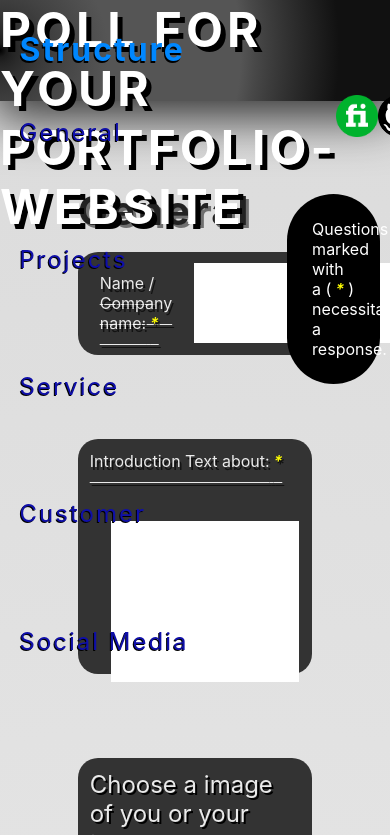
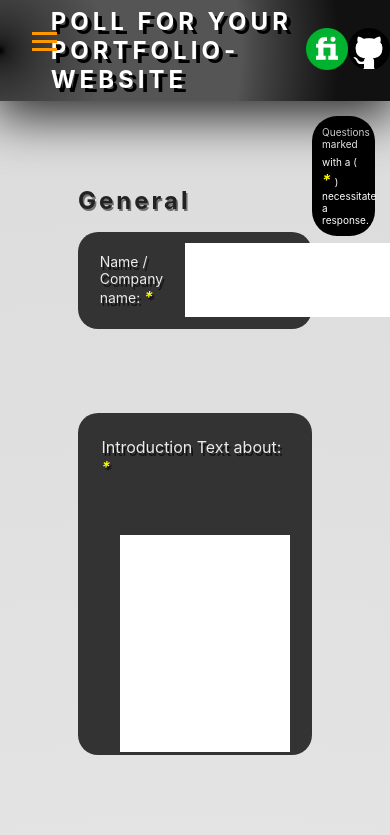
Before and after one commit to LucaSchirmer/form-website, a React (Create React App) app in the folder formWebsite/formapp/: page / in a window 390 px wide. Shown: the top 835 px of the page. Built offline with nearby package versions, Linux system fonts and the light colour scheme.

Commit message:
init push responsive design

```diff
--- a/formWebsite/formapp/src/App.css
+++ b/formWebsite/formapp/src/App.css
@@ -27,10 +27,10 @@
   position: absolute;
   right: 0;
 
-  padding: 25px;
+  padding: 15px;
 
-  margin: 10px;
-  border-radius: 50px;
+  margin: 30px;
+  border-radius: 25px;
 
   margin-top: 11vh;
 }
@@ -449,3 +449,161 @@ textarea{
 
   color: #eee;
 }
+
+/* @responsive */
+
+.responsiveNavEl{
+  position: fixed;
+  z-index: 20000  ;
+
+  top: 2rem;
+  left: 2rem;
+
+  display: flex;
+  flex-direction: column;
+  gap: 5px;
+}
+
+.lineEL{
+  width: 25px;
+  height: 3px;
+
+  background-color: #ff9800;
+}
+
+.toggleDisplay{
+  display: none
+}
+
+@media (max-width: 1600px){
+  .mainHeadline {
+    font-size: 2rem;
+  }
+
+  .checkBoxInput {
+    padding: 2px !important;
+    font-size: 12px;
+  }
+
+  .checkBoxInputContainer{
+    grid-template-columns: 1fr 2fr 1fr;
+  }
+}
+
+@media (max-width: 1560px){
+  .inputTextAreaLabel{
+    text-decoration: none;
+  }
+
+  .inputElementColor .inputTextAreaLabel {
+    padding-bottom: 20px;
+  }
+
+  .inputElement label{
+    font-size: 14px;
+  }
+
+  .inputElementColor{
+    grid-template-columns: none;
+    grid-template-rows: auto 1fr;
+    align-content: center;
+    justify-content: center;
+  }
+}
+
+@media (max-width: 1400px){
+  .mainHeadline {
+    padding-left: 13vw;
+  }
+}
+
+@media (max-width: 1200px){
+  .mainHeadline {
+    font-size: 1.5rem;
+    text-shadow: #000000 4px 4px;
+  }
+
+  .subFormHeading{
+    font-size: 1.5rem;
+    text-shadow: #353535a5 1.5px 1.5px;
+  }
+
+  .sideNavHeadline {
+    font-size: 1.5rem;
+    padding-bottom: 35px;
+  }
+
+  .sideNavUl li a {
+    font-size: 1.2rem;
+  }
+
+  .checkBoxInputContainer{
+    width: 95%;
+  }
+
+  .requiredDisclaimer, .DragNdropLabel{
+    font-size: 12px;
+  }
+
+  .submitButtonMainForm{
+    font-size: 1rem;
+  }
+
+
+  .dragNdropP{
+    font-size: 1.25rem;
+  }
+
+
+  .dragNdropP span{
+    font-size: 14px;
+  }
+
+}
+
+@media (max-width: 1000px){
+
+  .toggleAsideResponsive{
+    background-color: #eeeeee1b;
+
+    /* box shadow fixen => nicht genug blur */
+    box-shadow: 0px 11px 50px 5px #eeeeee1b;
+
+    top: 0;
+    width: 30vw;
+
+    height: 85vh !important;
+    margin: 0;
+    padding-top: 15vh;
+  }
+
+  .formElement{
+    min-height: 35vh;
+    padding: 10%;
+  }
+
+  .dragNdropP{
+    font-size: 1rem;
+  }
+
+
+  .dragNdropP span{
+    font-size: 12px;
+  }
+
+  .requiredDisclaimer, .DragNdropLabel {
+    font-size: 10px;
+  }
+
+  .requiredDisclaimer {
+    padding: 10px;
+    margin: 15px;
+  }
+}
+
+
+@media (max-height: 1000px){
+  .sideNav {
+    height: 70vh;
+  }
+}
--- a/formWebsite/formapp/src/Home.js
+++ b/formWebsite/formapp/src/Home.js
@@ -1,25 +1,43 @@
 import './App.css';
-import React from 'react';
+import React, { useState, useEffect } from 'react';
 import Header from './app_content/Header.js';
+import Sidebar from './app_content/Sidebar.js';
+import Responsive from './app_content/Responsive';
 import Form from './app_content/form/MainForm.js';
-import Sidebar from './app_content/Sidebar.js';
 import Footer from './app_content/Footer.js';
 
+function Home() {
+  const [responsiveBool, setResponsiveBool] = useState(false);
 
-function Home() {
+  useEffect(() => {
+    function handleResize() {
+      if (window.innerWidth <= 1000) {
+        setResponsiveBool(true);
+      } else {
+        setResponsiveBool(false);
+      }
+    }
+
+    // Add an event listener for window resize
+    window.addEventListener('resize', handleResize);
+
+    // Initial check
+    handleResize();
+
+    // Cleanup the event listener when the component unmounts
+    return () => {
+      window.removeEventListener('resize', handleResize);
+    };
+  }, []);
+
   return (
     <div className="App">
       <Header />
-      <Sidebar />
-      <main
-        className='main'
-      >
-
+      {responsiveBool ? <Responsive /> : <Sidebar />}
+      <main className='main'>
         <div className='requiredDisclaimer'>
           Questions marked with a (<span className="StartYellowSpan"> * </span>) necessitate a response.
         </div>
-
-
         <Form />
       </main>
       <Footer />
--- /dev/null
+++ b/formWebsite/formapp/src/app_content/Responsive.js
@@ -0,0 +1,24 @@
+import { useState } from "react";
+import Sidebar from "./Sidebar";
+
+const Responsive = () => {
+    const [displayNone, setDisplayNone] = useState(1);
+
+    const handleOnclick = (event)=>{
+        setDisplayNone(displayNone * - 1);
+        console.log(displayNone)
+    }
+
+    return(
+        <div>
+            <div className="responsiveNavEl" onClick={handleOnclick} >
+                <div className="lineEL"></div>
+                <div className="lineEL"></div>
+                <div className="lineEL"></div>
+            </div>
+            {displayNone === 1 ? <Sidebar displayNone={true}/>: <Sidebar/>}
+        </div>
+    );
+}
+
+export default Responsive
--- a/formWebsite/formapp/src/app_content/Sidebar.js
+++ b/formWebsite/formapp/src/app_content/Sidebar.js
@@ -1,6 +1,6 @@
-function Sidebar() {
+function Sidebar({displayNone=false}) {
   return (
-    <aside className="sideNav">
+    <aside className={`sideNav ${displayNone ? "toggleDisplay" : "toggleAsideResponsive"}`} >
         <h3 className="sideNavHeadline">
             Structure
         </h3>
--- a/formWebsite/formapp/src/app_content/form/CheckBoxInput.js
+++ b/formWebsite/formapp/src/app_content/form/CheckBoxInput.js
@@ -5,7 +5,7 @@ const CheckBoxInput = ({ name, labelContent = name}) => {
   const [urlValue, setUrlValue] = useState("");
 
   return (
-    <div className="checkBoxInputContainer" style={{ gridTemplateColumns: `${bool ? "1fr 1fr" : "auto"} 1fr` }}>
+    <div className="checkBoxInputContainer" style={{ gridTemplateColumns: bool ? "1fr 1fr 1fr" : "1fr 4fr" }}>
       <label className="inputTextAreaLabel" htmlFor={name}>
         {labelContent}
       </label>
--- a/formWebsite/formapp/src/app_content/form/MainForm.js
+++ b/formWebsite/formapp/src/app_content/form/MainForm.js
@@ -31,6 +31,8 @@ class Form extends Component {
     };
   }
 
+
+
   changeStateAmoutOfProjects = (newValue) => {
     this.setState({ amoutOfProjects: newValue })
   }
@@ -58,7 +60,7 @@ class Form extends Component {
 
     let inputs = document.querySelectorAll("input");
 
-
+    try {
       // general
       let aboutText = document.querySelector(".generalClassSortingTextArea");
       let aboutFoto = document.querySelector(".mainIMG img");
@@ -67,6 +69,9 @@ class Form extends Component {
       jsonContent.general["aboutText"] = aboutText.value;
       jsonContent.general["aboutFoto"] = aboutFoto.src;
       jsonContent.general["logo"] = logo.src;
+    } catch (error) {
+      console.log(error)
+    }
 
     inputs.forEach(input =>{
       console.log(input)
```
Also changed, not shown: 1 other file (tests, documents, lock files or other folders). Lines whose indentation alone changed are shown as unchanged.
